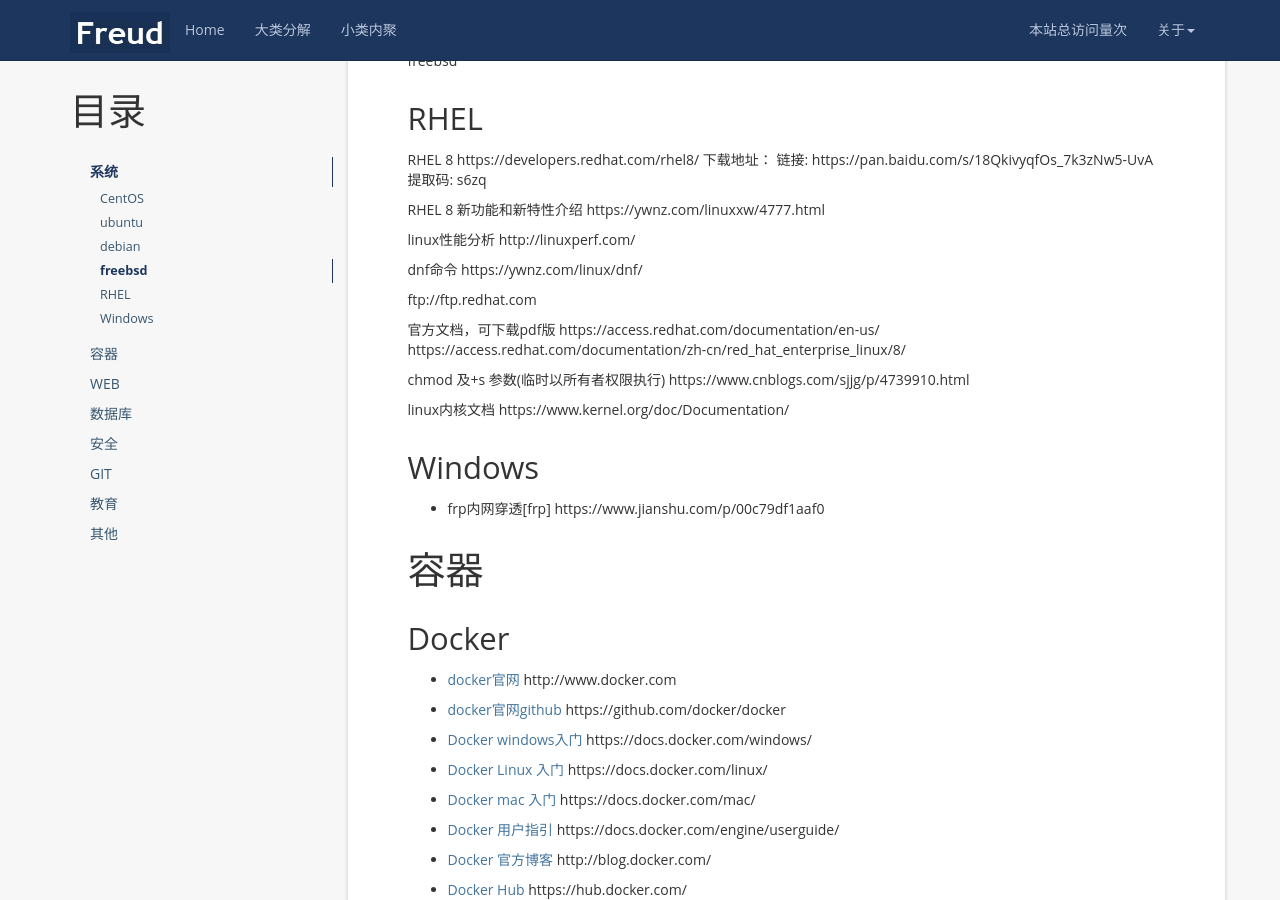
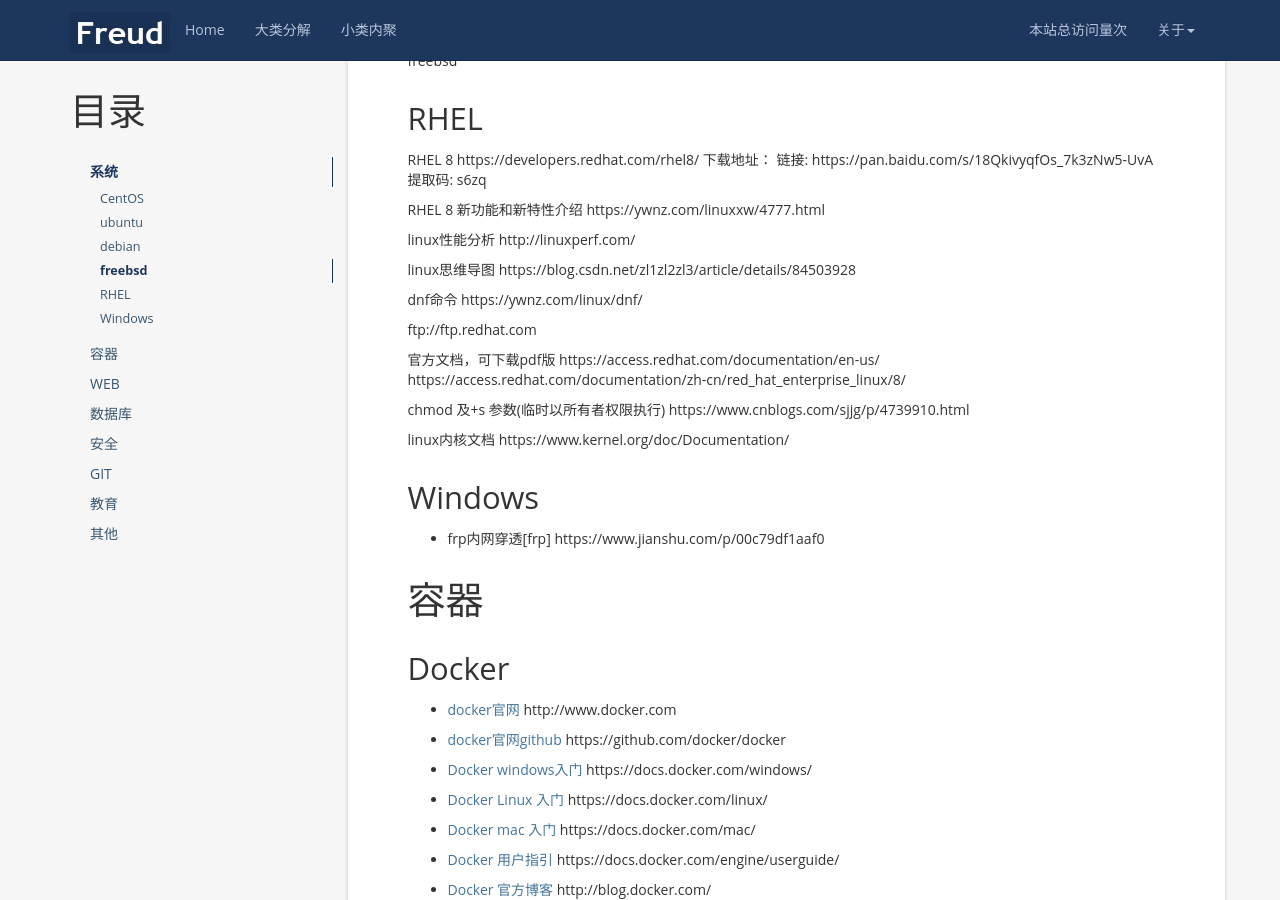
Before and after one commit to huanghfGZ/huanghfGZ.github.io, a Jekyll site: the page built from _posts/2018-12-09-some-useful-website.md, in a window 1280 px wide and 900 px high, scrolled down 1037 px. Built offline with Jekyll 4.4.1, drawn with Linux system fonts in a browser that asks for light colours; nearby versions of some CDN libraries; a script that is not in the unit is left out; comment, search, counter and statistics services are not loaded.

Commit message:
增加linux思维导图

```diff
--- a/_posts/2018-12-09-some-useful-website.md
+++ b/_posts/2018-12-09-some-useful-website.md
@@ -51,6 +51,9 @@ https://ywnz.com/linuxxw/4777.html
 
 linux性能分析
 http://linuxperf.com/
+
+linux思维导图
+https://blog.csdn.net/zl1zl2zl3/article/details/84503928
 
 dnf命令
 https://ywnz.com/linux/dnf/
```
